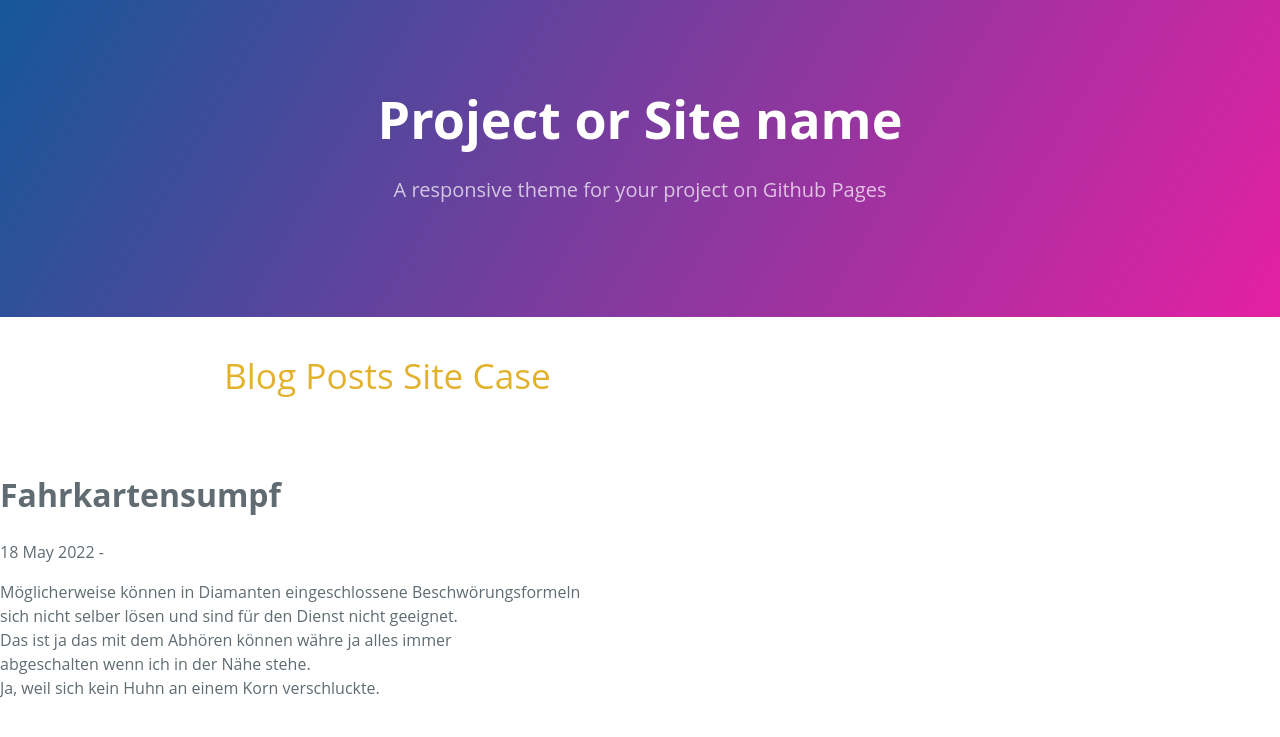
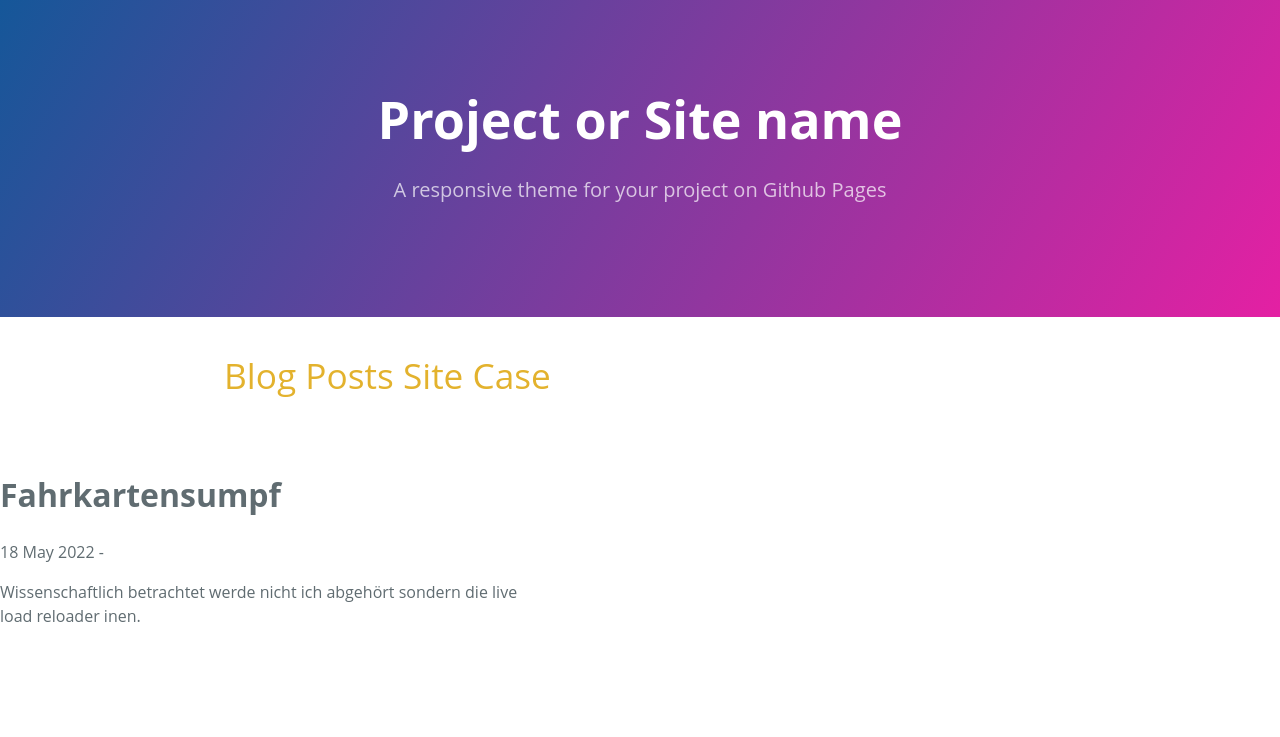
Before and after one commit to ledlightjungledStefan/Osterei, a Jekyll site: the page built from _posts/2022-05-18-fahrkartensumpf.markdown, in a window 1280 px wide. Shown: the top 737 px of the page. Built offline with Jekyll 4.4.1, drawn with Linux system fonts in a browser that asks for light colours.

Commit message:
Update 2022-05-18-fahrkartensumpf.markdown

```diff
--- a/_posts/2022-05-18-fahrkartensumpf.markdown
+++ b/_posts/2022-05-18-fahrkartensumpf.markdown
@@ -2,8 +2,5 @@
 layout: post
 excerpt_separator: <!--more-->
 ---
-Möglicherweise können in Diamanten eingeschlossene Beschwörungsformeln<br>
-sich nicht selber lösen und sind für den Dienst nicht geeignet.<br>
-Das ist ja das mit dem Abhören können währe ja alles immer<br>
-abgeschalten wenn ich in der Nähe stehe.<br>
-Ja, weil sich kein Huhn an einem Korn verschluckte.
+Wissenschaftlich betrachtet werde nicht ich abgehört sondern die live<br>
+load reloader inen.
```
